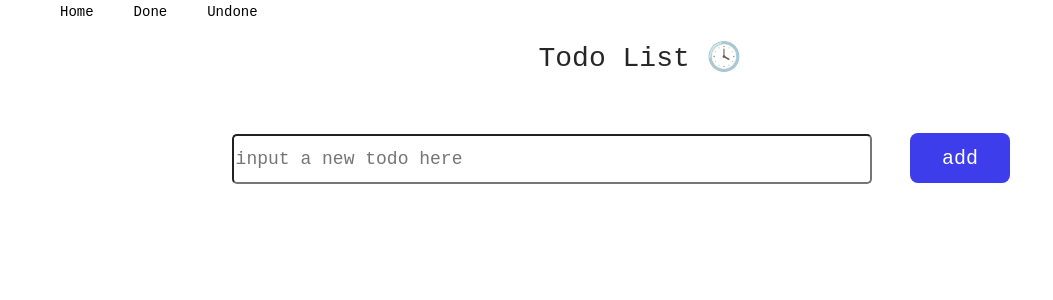
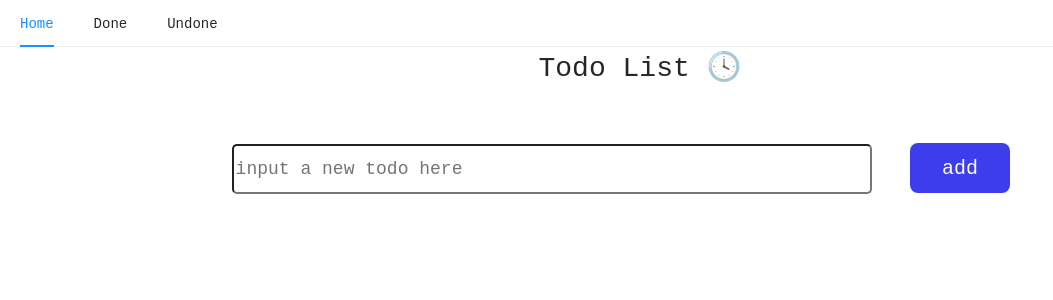
Before and after one commit to kobywongchunkit/my-todo, a React (Create React App) app: page / in a window 1280 px wide. Shown: the top 300 px of the page, without its empty margins (0-1053 px from the left). Built offline with nearby package versions, Linux system fonts and the light colour scheme; no server answers.

Commit message:
[todo][koby] use antd menu for navbar

```diff
--- a/src/App.jsx
+++ b/src/App.jsx
@@ -1,15 +1,17 @@
 import { useEffect } from "react";
 import { useDispatch } from "react-redux";
-import TodoList from './components/TodoList';
-import TodoListFiltered from './components/TodoListFiltered';
-import { getTodos } from "./apis/todo";
-import { INIT_TODO } from "./constants/constants";
 import {
   BrowserRouter as Router,
   Switch,
   Route,
   Link,
 } from "react-router-dom";
+
+import { INIT_TODO } from "./constants/constants";
+import TodoList from './components/TodoList';
+import TodoListFiltered from './components/TodoListFiltered';
+import { getTodos } from "./apis/todo";
+import { Menu } from 'antd';
 
 import './App.css';
 import 'antd/dist/antd.css'
@@ -25,18 +27,11 @@ function App() {
   return (
     <Router>
       <div>
-        <ul id="menu">
-          <li>
-            <Link className="navBarItem" to="/">Home</Link>
-          </li>
-          <li>
-            <Link className="navBarItem" to="/Done">Done</Link>
-          </li>
-          <li>
-            <Link className="navBarItem" to="/Undone">Undone</Link>
-          </li>
-        </ul>
-
+        <Menu mode="horizontal">
+          <Menu.Item key="1"><Link className="navBarItem" to="/">Home</Link></Menu.Item>
+          <Menu.Item key="2"><Link className="navBarItem" to="/Done">Done</Link></Menu.Item>
+          <Menu.Item key="3"><Link className="navBarItem" to="/Undone">Undone</Link></Menu.Item>
+        </Menu>
         <Switch>
           <Route path="/Done">
           	<TodoListFiltered done={true}/>
--- a/src/components/TodoGenerator.jsx
+++ b/src/components/TodoGenerator.jsx
@@ -1,6 +1,8 @@
 import { useDispatch } from 'react-redux';
+
 import { ADD_TODO } from '../constants/constants'
 import { addTodo } from '../apis/todo';
+
 function TodoGenerator(){
     const dispatch = useDispatch();
 
--- a/src/components/TodoItem.jsx
+++ b/src/components/TodoItem.jsx
@@ -1,9 +1,11 @@
 import { useState } from 'react';
 import { useDispatch } from 'react-redux';
+import { DeleteOutlined, FormOutlined} from '@ant-design/icons';
+
+import { REMOVE_TODO, TOGGLE_DONE } from '../constants/constants'
 import { deleteTodo, updateTodo } from '../apis/todo';
-import { REMOVE_TODO, TOGGLE_DONE } from '../constants/constants'
-import { DeleteOutlined, FormOutlined} from '@ant-design/icons';
 import TodoUpdateModal from './TodoUpdateModal';
+
 function TodoItem({todo}){
     const dispatch = useDispatch();
     const [isModalVisible, setIsModalVisible] = useState(false);
```
